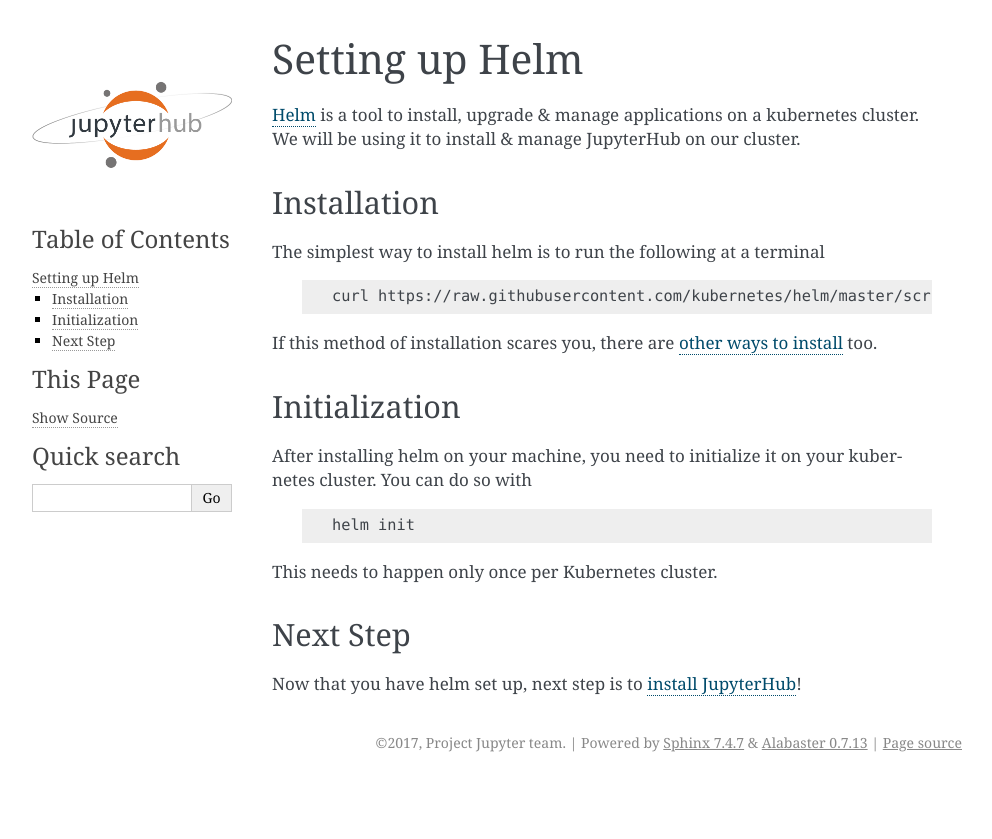
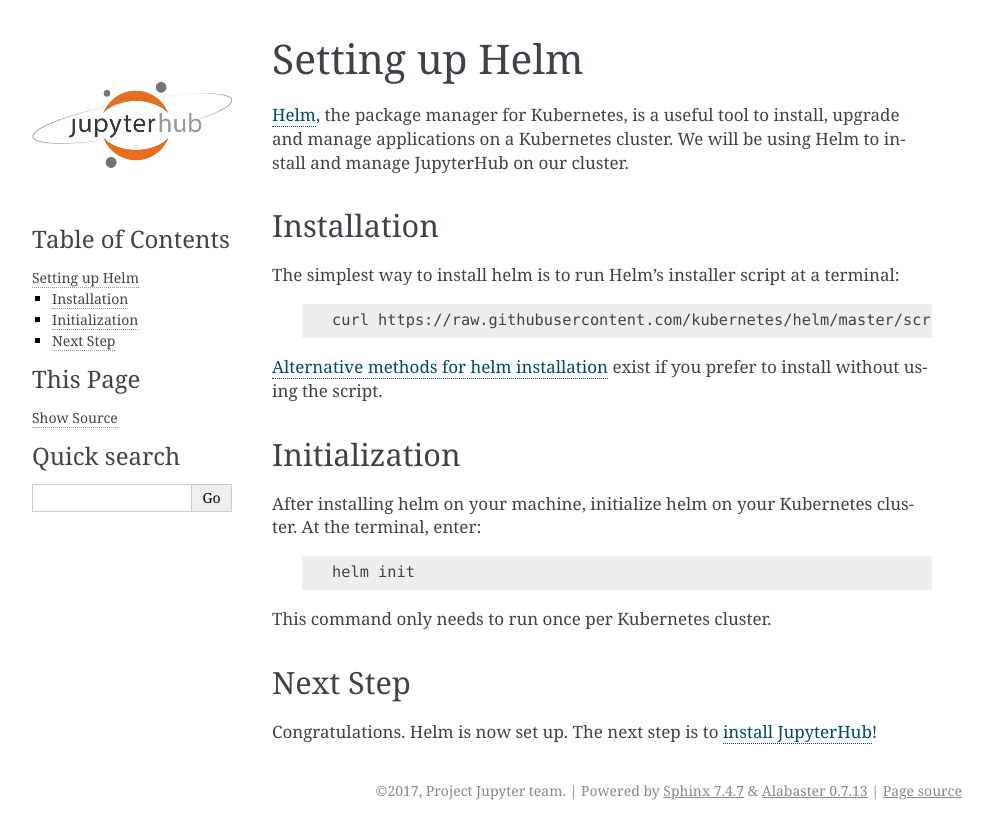
Before and after one commit to jupyterhub/zero-to-jupyterhub-k8s, a Sphinx documentation site: the page built from doc/source/setup-helm.rst, in a window 1280 px wide. Shown: the top 839 px of the page, without its empty margins (148-1140 px from the left). Built offline with Sphinx 7.4.7, drawn with Linux system fonts in a browser that asks for light colours.

Commit message:
Edits for consistency and clarity

```diff
--- a/doc/source/setup-helm.rst
+++ b/doc/source/setup-helm.rst
@@ -1,33 +1,37 @@
 Setting up Helm
 ===============
 
-`Helm <https://helm.sh/>`_ is a tool to install, upgrade & manage applications on a kubernetes cluster. We will be using it to install & manage JupyterHub on our cluster.
+`Helm <https://helm.sh/>`_, the package manager for Kubernetes, is a useful tool
+to install, upgrade and manage applications on a Kubernetes cluster. We will be
+using Helm to install and manage JupyterHub on our cluster.
 
 Installation
 ------------
 
-The simplest way to install helm is to run the following at a terminal
+The simplest way to install helm is to run Helm's installer script at a
+terminal:
 
     .. code:: bash
 
         curl https://raw.githubusercontent.com/kubernetes/helm/master/scripts/get | bash
 
-If this method of installation scares you, there are `other ways to install <https://github.com/kubernetes/helm/blob/master/docs/install.md>`_ too.
-
+`Alternative methods for helm installation <https://github.com/kubernetes/helm/blob/master/docs/install.md>`_
+exist if you prefer to install without using the script.
 
 Initialization
 --------------
 
-After installing helm on your machine, you need to initialize it on your kubernetes cluster. You can do so with
-
+After installing helm on your machine, initialize helm on your Kubernetes
+cluster. At the terminal, enter:
 
     .. code:: bash
 
         helm init
 
-This needs to happen only once per Kubernetes cluster.
+This command only needs to run once per Kubernetes cluster.
 
 Next Step
 ---------
 
-Now that you have helm set up, next step is to `install JupyterHub <setup-jupyterhub.html>`_!
+Congratulations. Helm is now set up. The next step is to
+`install JupyterHub <setup-jupyterhub.html>`_!
```
